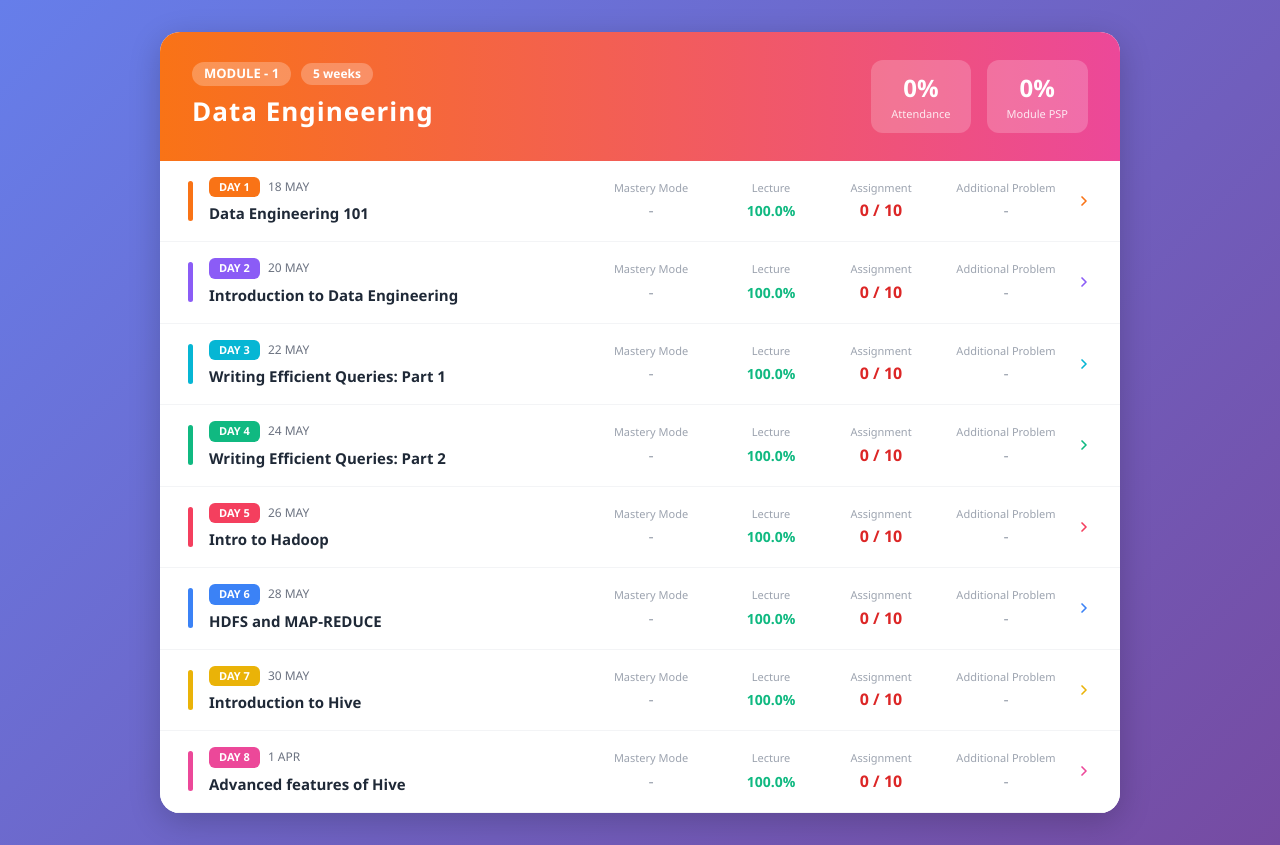
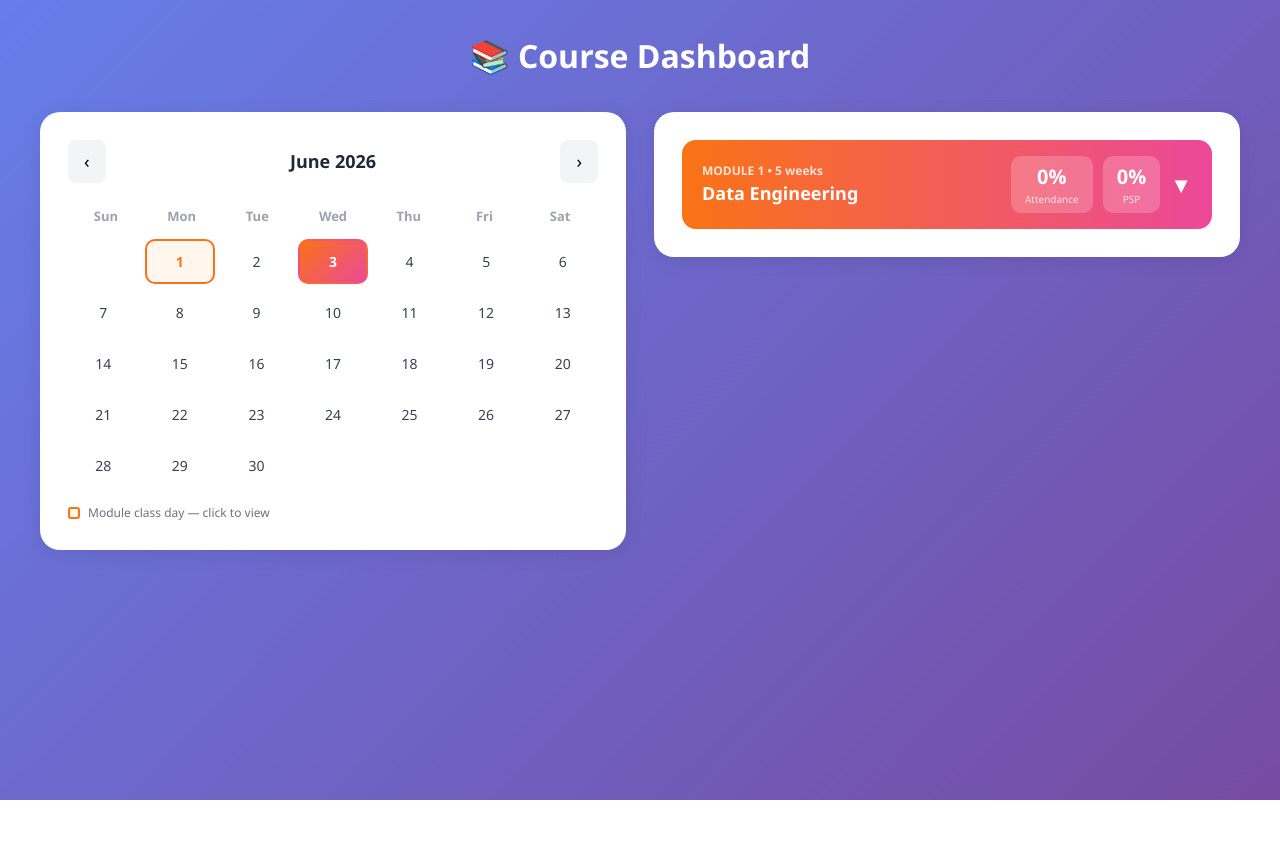
Before and after one commit to Pragati26548/course-dashboard, a React (Vite) app: page / in a window 1280 px wide. After the commit the page ends 800 px from the top, so only its background shows below. Built offline with nearby package versions, Linux system fonts and the light colour scheme.

Commit message:
Fixed calendar highlights and increased size

```diff
--- a/src/App.jsx
+++ b/src/App.jsx
@@ -7,117 +7,150 @@ const moduleData = {
   attendance: 0,
   modulePSP: 0,
   days: [
-    { id: 1, date: "18 MAY", label: "DAY 1", topic: "Data Engineering 101", isOptional: false, masteryMode: null, lecture: 100, assignment: { done: 0, total: 10 } },
-    { id: 2, date: "20 MAY", label: "DAY 2", topic: "Introduction to Data Engineering", isOptional: false, masteryMode: null, lecture: 100, assignment: { done: 0, total: 10 } },
-    { id: 3, date: "22 MAY", label: "DAY 3", topic: "Writing Efficient Queries: Part 1", isOptional: false, masteryMode: null, lecture: 100, assignment: { done: 0, total: 10 } },
-    { id: 4, date: "24 MAY", label: "DAY 4", topic: "Writing Efficient Queries: Part 2", isOptional: false, masteryMode: null, lecture: 100, assignment: { done: 0, total: 10 } },
-    { id: 5, date: "26 MAY", label: "DAY 5", topic: "Intro to Hadoop", isOptional: false, masteryMode: null, lecture: 100, assignment: { done: 0, total: 10 } },
-    { id: 6, date: "28 MAY", label: "DAY 6", topic: "HDFS and MAP-REDUCE", isOptional: false, masteryMode: null, lecture: 100, assignment: { done: 0, total: 10 } },
-    { id: 7, date: "30 MAY", label: "DAY 7", topic: "Introduction to Hive", isOptional: false, masteryMode: null, lecture: 100, assignment: { done: 0, total: 10 } },
-    { id: 8, date: "1 APR", label: "DAY 8", topic: "Advanced features of Hive", isOptional: false, masteryMode: null, lecture: 100, assignment: { done: 0, total: 10 } },
+    { id: 1, date: "18 MAY", calDay: 18, calMonth: 4, calYear: 2026, label: "DAY 1", topic: "Data Engineering 101", lecture: 100, assignment: { done: 0, total: 10 } },
+    { id: 2, date: "20 MAY", calDay: 20, calMonth: 4, calYear: 2026, label: "DAY 2", topic: "Introduction to Data Engineering", lecture: 100, assignment: { done: 0, total: 10 } },
+    { id: 3, date: "22 MAY", calDay: 22, calMonth: 4, calYear: 2026, label: "DAY 3", topic: "Writing Efficient Queries: Part 1", lecture: 100, assignment: { done: 0, total: 10 } },
+    { id: 4, date: "24 MAY", calDay: 24, calMonth: 4, calYear: 2026, label: "DAY 4", topic: "Writing Efficient Queries: Part 2", lecture: 100, assignment: { done: 0, total: 10 } },
+    { id: 5, date: "26 MAY", calDay: 26, calMonth: 4, calYear: 2026, label: "DAY 5", topic: "Intro to Hadoop", lecture: 100, assignment: { done: 0, total: 10 } },
+    { id: 6, date: "28 MAY", calDay: 28, calMonth: 4, calYear: 2026, label: "DAY 6", topic: "HDFS and MAP-REDUCE", lecture: 100, assignment: { done: 0, total: 10 } },
+    { id: 7, date: "30 MAY", calDay: 30, calMonth: 4, calYear: 2026, label: "DAY 7", topic: "Introduction to Hive", lecture: 100, assignment: { done: 0, total: 10 } },
+    { id: 8, date: "1 JUN", calDay: 1, calMonth: 5, calYear: 2026, label: "DAY 8", topic: "Advanced features of Hive", lecture: 100, assignment: { done: 0, total: 10 } },
   ],
 };
 
-const dayColors = ["#f97316", "#8b5cf6", "#06b6d4", "#10b981", "#f43f5e", "#3b82f6", "#eab308", "#ec4899"];
+const DAYS = ["Sun", "Mon", "Tue", "Wed", "Thu", "Fri", "Sat"];
 
-function AssignmentBadge({ done, total }) {
-  if (done === null || total === null) return <span style={{ color: "#9ca3af" }}>-</span>;
-  const color = done === total ? "#16a34a" : "#dc2626";
-  return <span style={{ color, fontWeight: 700 }}>{done} / {total}</span>;
-}
+function Calendar({ onDateClick }) {
+  const today = new Date();
+  const [currentDate, setCurrentDate] = useState(new Date(today.getFullYear(), today.getMonth(), 1));
+  const year = currentDate.getFullYear();
+  const month = currentDate.getMonth();
+  const monthName = currentDate.toLocaleString("default", { month: "long" });
+  const firstDay = new Date(year, month, 1).getDay();
+  const daysInMonth = new Date(year, month + 1, 0).getDate();
 
-export default function App() {
-  const [expanded, setExpanded] = useState(null);
-  const { moduleNumber, duration, title, attendance, modulePSP, days } = moduleData;
+  const moduleDayMap = {};
+  moduleData.days.forEach((d, i) => {
+    if (d.calMonth === month && d.calYear === year) {
+      moduleDayMap[d.calDay] = i;
+    }
+  });
+
+  const cells = [];
+  for (let i = 0; i < firstDay; i++) cells.push(null);
+  for (let d = 1; d <= daysInMonth; d++) cells.push(d);
 
   return (
-    <div style={{ minHeight: "100vh", background: "linear-gradient(135deg, #667eea 0%, #764ba2 100%)", padding: "32px 16px", fontFamily: "Segoe UI, sans-serif" }}>
-      <div style={{ background: "#fff", borderRadius: 20, boxShadow: "0 8px 32px rgba(0,0,0,0.2)", maxWidth: 960, margin: "0 auto", overflow: "hidden" }}>
-
-        {/* Header */}
-        <div style={{ background: "linear-gradient(90deg, #f97316, #ec4899)", padding: "28px 32px", display: "flex", justifyContent: "space-between", alignItems: "center" }}>
-          <div>
-            <div style={{ display: "flex", gap: 10, alignItems: "center", marginBottom: 6 }}>
-              <span style={{ fontSize: 13, fontWeight: 700, color: "#fff", background: "rgba(255,255,255,0.25)", borderRadius: 999, padding: "2px 12px" }}>MODULE - {moduleNumber}</span>
-              <span style={{ fontSize: 12, fontWeight: 700, color: "#fff", background: "rgba(255,255,255,0.25)", borderRadius: 999, padding: "2px 12px" }}>{duration}</span>
-            </div>
-            <h1 style={{ margin: 0, fontSize: 26, fontWeight: 800, color: "#fff", letterSpacing: 1 }}>{title}</h1>
-          </div>
-          <div style={{ display: "flex", gap: 16 }}>
-            <div style={{ textAlign: "center", background: "rgba(255,255,255,0.2)", borderRadius: 12, padding: "10px 20px" }}>
-              <div style={{ fontSize: 24, fontWeight: 800, color: "#fff" }}>{attendance}%</div>
-              <div style={{ fontSize: 11, color: "rgba(255,255,255,0.85)" }}>Attendance</div>
-            </div>
-            <div style={{ textAlign: "center", background: "rgba(255,255,255,0.2)", borderRadius: 12, padding: "10px 20px" }}>
-              <div style={{ fontSize: 24, fontWeight: 800, color: "#fff" }}>{modulePSP}%</div>
-              <div style={{ fontSize: 11, color: "rgba(255,255,255,0.85)" }}>Module PSP</div>
-            </div>
-          </div>
-        </div>
-
-        {/* Rows */}
-        {days.map((day, index) => (
-          <div
-            key={day.id}
-            onClick={() => setExpanded(expanded === day.id ? null : day.id)}
-            style={{
-              display: "flex",
-              alignItems: "center",
-              padding: "16px 28px",
-              borderBottom: "1px solid #f3f4f6",
-              cursor: "pointer",
-              background: expanded === day.id ? "#fdf4ff" : "#fff",
-              transition: "background 0.2s",
-            }}
-          >
-            {/* Color Bar */}
-            <div style={{ width: 5, height: 40, borderRadius: 99, background: dayColors[index % dayColors.length], marginRight: 16 }} />
-
-            {/* Left */}
-            <div style={{ flex: 1 }}>
-              <div style={{ display: "flex", gap: 8, alignItems: "center", marginBottom: 4 }}>
-                <span style={{ fontSize: 11, fontWeight: 700, color: "#fff", background: dayColors[index % dayColors.length], borderRadius: 6, padding: "2px 10px" }}>{day.label}</span>
-                <span style={{ fontSize: 12, color: "#6b7280" }}>{day.date}</span>
-              </div>
-              <span style={{ fontSize: 15, fontWeight: 600, color: "#1f2937" }}>{day.topic}</span>
-            </div>
-
-            {/* Mastery */}
-            <div style={{ width: 130, textAlign: "center" }}>
-              <div style={{ fontSize: 11, color: "#9ca3af", marginBottom: 2 }}>Mastery Mode</div>
-              {day.masteryMode ? (
-                <span style={{ fontSize: 12, fontWeight: 700, color: "#16a34a" }}> Achieved</span>
-              ) : (
-                <span style={{ color: "#9ca3af" }}>-</span>
-              )}
-            </div>
-
-            {/* Lecture */}
-            <div style={{ width: 110, textAlign: "center" }}>
-              <div style={{ fontSize: 11, color: "#9ca3af", marginBottom: 2 }}>Lecture</div>
-              <span style={{ fontSize: 14, fontWeight: 700, color: "#10b981" }}>{day.lecture}.0%</span>
-            </div>
-
-            {/* Assignment */}
-            <div style={{ width: 110, textAlign: "center" }}>
-              <div style={{ fontSize: 11, color: "#9ca3af", marginBottom: 2 }}>Assignment</div>
-              <AssignmentBadge done={day.assignment?.done ?? null} total={day.assignment?.total ?? null} />
-            </div>
-
-            {/* Additional Problem */}
-            <div style={{ width: 140, textAlign: "center" }}>
-              <div style={{ fontSize: 11, color: "#9ca3af", marginBottom: 2 }}>Additional Problem</div>
-              <span style={{ color: "#9ca3af" }}>-</span>
-            </div>
-
-            {/* Chevron */}
-            <svg width="16" height="16" viewBox="0 0 24 24" fill="none" stroke={dayColors[index % dayColors.length]} strokeWidth="2.5" strokeLinecap="round" strokeLinejoin="round"
-              style={{ transform: expanded === day.id ? "rotate(90deg)" : "rotate(0deg)", transition: "transform 0.2s" }}>
-              <polyline points="9 18 15 12 9 6" />
-            </svg>
-          </div>
+    <div style={{ background: "#fff", borderRadius: 20, padding: 28, boxShadow: "0 4px 20px rgba(0,0,0,0.08)" }}>
+      <div style={{ display: "flex", justifyContent: "space-between", alignItems: "center", marginBottom: 20 }}>
+        <button onClick={() => setCurrentDate(new Date(year, month - 1, 1))}
+          style={{ background: "#f3f4f6", border: "none", borderRadius: 8, padding: "8px 16px", cursor: "pointer", fontSize: 18 }}>‹</button>
+        <span style={{ fontWeight: 700, fontSize: 18, color: "#1f2937" }}>{monthName} {year}</span>
+        <button onClick={() => setCurrentDate(new Date(year, month + 1, 1))}
+          style={{ background: "#f3f4f6", border: "none", borderRadius: 8, padding: "8px 16px", cursor: "pointer", fontSize: 18 }}>›</button>
+      </div>
+      <div style={{ display: "grid", gridTemplateColumns: "repeat(7, 1fr)", marginBottom: 8 }}>
+        {DAYS.map(d => (
+          <div key={d} style={{ textAlign: "center", fontSize: 13, fontWeight: 600, color: "#9ca3af", padding: "4px 0" }}>{d}</div>
         ))}
+      </div>
+      <div style={{ display: "grid", gridTemplateColumns: "repeat(7, 1fr)", gap: 6 }}>
+        {cells.map((day, i) => {
+          const isToday = day === today.getDate() && month === today.getMonth() && year === today.getFullYear();
+          const isModuleDay = day !== null && moduleDayMap[day] !== undefined;
+          return (
+            <div key={i} onClick={() => isModuleDay && onDateClick(moduleDayMap[day])}
+              style={{
+                textAlign: "center", padding: "10px 4px", borderRadius: 10, fontSize: 14,
+                fontWeight: isToday || isModuleDay ? 700 : 400,
+                background: isToday ? "linear-gradient(135deg, #f97316, #ec4899)" : isModuleDay ? "#fff7ed" : "transparent",
+                color: isToday ? "#fff" : isModuleDay ? "#f97316" : day ? "#374151" : "transparent",
+                cursor: isModuleDay ? "pointer" : "default",
+                border: isModuleDay && !isToday ? "2px solid #f97316" : "2px solid transparent",
+              }}>{day || ""}</div>
+          );
+        })}
+      </div>
+      <div style={{ marginTop: 16, display: "flex", alignItems: "center", gap: 8 }}>
+        <div style={{ width: 12, height: 12, borderRadius: 3, background: "#fff7ed", border: "2px solid #f97316" }}></div>
+        <span style={{ fontSize: 12, color: "#6b7280" }}>Module class day — click to view</span>
       </div>
     </div>
   );
 }
+
+export default function App() {
+  const [expanded, setExpanded] = useState(false);
+  const [highlightedDay, setHighlightedDay] = useState(null);
+
+  const handleDateClick = (dayIndex) => {
+    setExpanded(true);
+    setHighlightedDay(dayIndex);
+    setTimeout(() => {
+      document.getElementById(`day-${dayIndex}`)?.scrollIntoView({ behavior: "smooth" });
+    }, 100);
+  };
+
+  return (
+    <div style={{ minHeight: "100vh", background: "linear-gradient(135deg, #667eea 0%, #764ba2 100%)", padding: "32px 24px", fontFamily: "Segoe UI, sans-serif" }}>
+
+      <h1 style={{ textAlign: "center", color: "#fff", fontSize: 32, fontWeight: 800, marginBottom: 32 }}>
+        📚 Course Dashboard
+      </h1>
+
+      <div style={{ display: "flex", gap: 28, maxWidth: 1200, margin: "0 auto", alignItems: "flex-start", flexWrap: "wrap" }}>
+
+        {/* Left - Calendar */}
+        <div style={{ flex: "1 1 380px" }}>
+          <Calendar onDateClick={handleDateClick} />
+        </div>
+
+        {/* Right - Module */}
+        <div style={{ flex: "1 1 380px" }}>
+          <div style={{ background: "#fff", borderRadius: 20, padding: 28, boxShadow: "0 4px 20px rgba(0,0,0,0.08)" }}>
+
+            {/* Module Header */}
+            <div onClick={() => setExpanded(!expanded)}
+              style={{ display: "flex", justifyContent: "space-between", alignItems: "center", cursor: "pointer", padding: "16px 20px", background: "linear-gradient(90deg, #f97316, #ec4899)", borderRadius: 14, marginBottom: expanded ? 16 : 0 }}>
+              <div>
+                <div style={{ fontSize: 12, color: "rgba(255,255,255,0.8)", fontWeight: 600 }}>MODULE {moduleData.moduleNumber} • {moduleData.duration}</div>
+                <div style={{ fontSize: 18, fontWeight: 700, color: "#fff" }}>{moduleData.title}</div>
+              </div>
+              <div style={{ display: "flex", alignItems: "center", gap: 10 }}>
+                <div style={{ textAlign: "center", background: "rgba(255,255,255,0.2)", borderRadius: 10, padding: "6px 14px" }}>
+                  <div style={{ fontSize: 20, fontWeight: 800, color: "#fff" }}>{moduleData.attendance}%</div>
+                  <div style={{ fontSize: 10, color: "rgba(255,255,255,0.8)" }}>Attendance</div>
+                </div>
+                <div style={{ textAlign: "center", background: "rgba(255,255,255,0.2)", borderRadius: 10, padding: "6px 14px" }}>
+                  <div style={{ fontSize: 20, fontWeight: 800, color: "#fff" }}>{moduleData.modulePSP}%</div>
+                  <div style={{ fontSize: 10, color: "rgba(255,255,255,0.8)" }}>PSP</div>
+                </div>
+                <span style={{ color: "#fff", fontSize: 22 }}>{expanded ? "▲" : "▼"}</span>
+              </div>
+            </div>
+
+            {/* Topics */}
+            {expanded && (
+              <div style={{ marginTop: 8 }}>
+                {moduleData.days.map((day, index) => (
+                  <div id={`day-${index}`} key={day.id} style={{
+                    display: "flex", alignItems: "center", gap: 10, padding: "10px 12px",
+                    borderRadius: 10, marginBottom: 6,
+                    background: highlightedDay === index ? "#fff7ed" : "#fafafa",
+                    border: highlightedDay === index ? "2px solid #f97316" : "2px solid transparent",
+                  }}>
+                    <span style={{ fontSize: 11, fontWeight: 700, color: "#fff", background: "#f97316", borderRadius: 6, padding: "3px 8px", whiteSpace: "nowrap" }}>{day.label}</span>
+                    <span style={{ fontSize: 12, color: "#9ca3af", whiteSpace: "nowrap" }}>{day.date}</span>
+                    <span style={{ fontSize: 14, fontWeight: 600, color: "#1f2937", flex: 1 }}>{day.topic}</span>
+                    <span style={{ fontSize: 13, fontWeight: 700, color: "#16a34a", whiteSpace: "nowrap" }}>Lecture: {day.lecture}%</span>
+                  </div>
+                ))}
+              </div>
+            )}
+
+          </div>
+        </div>
+      </div>
+    </div>
+  );
+}
```
